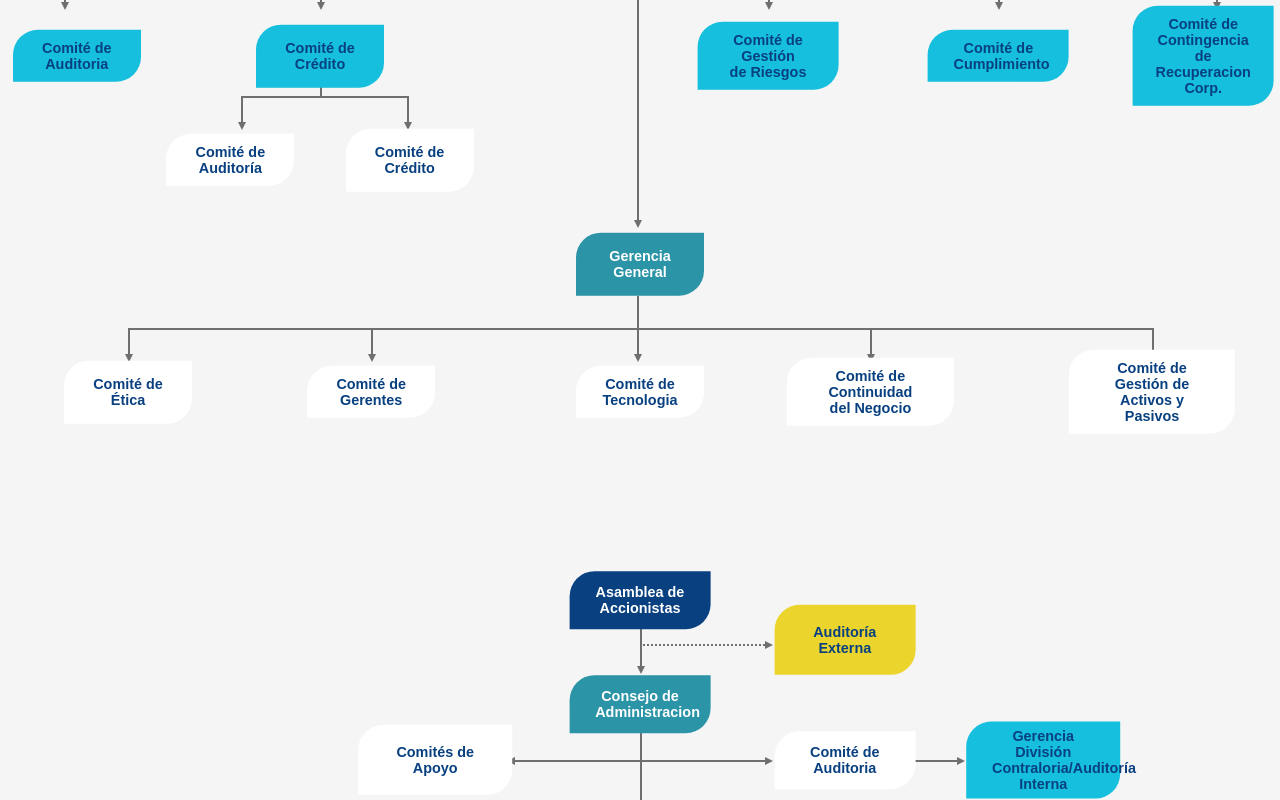
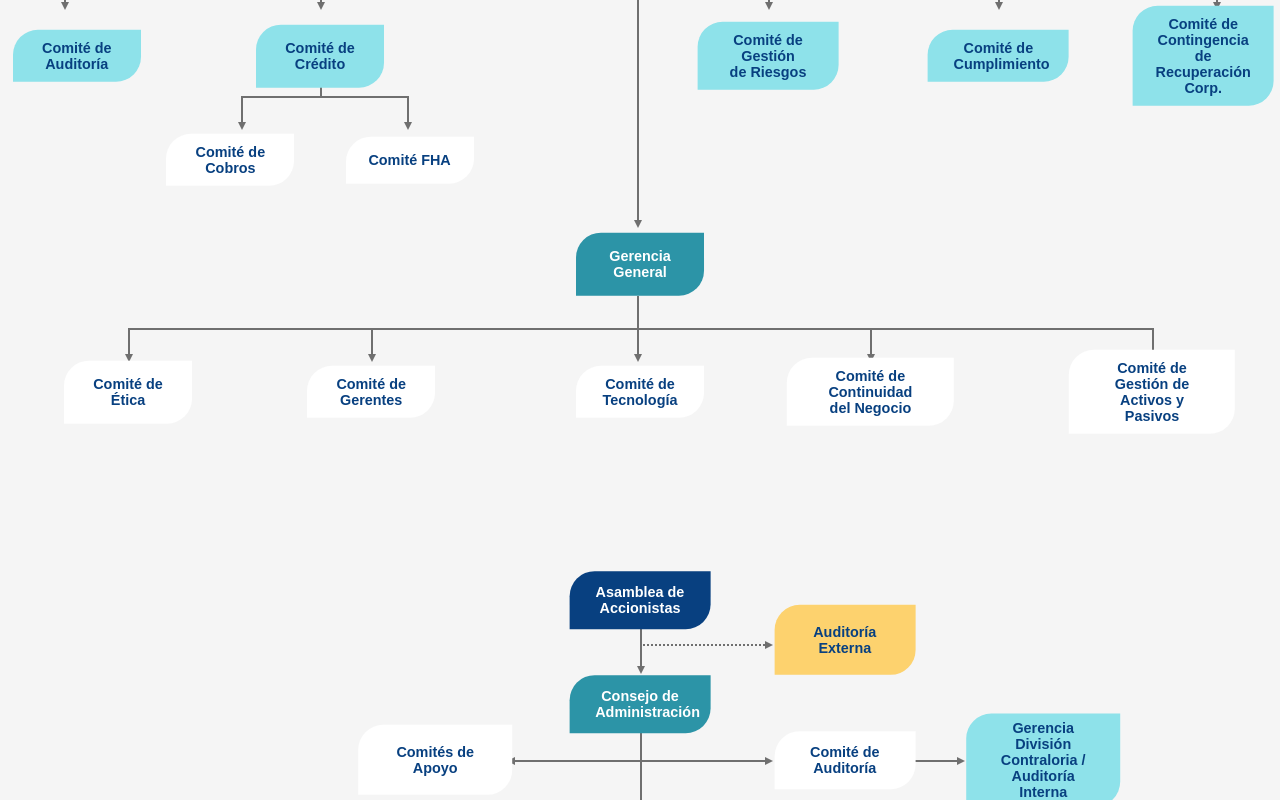
Before and after one commit to johiny/diagrams_css, a React (Vite) app: page / in a window 1280 px wide. Shown: the part 240-1040 px from the top of the page. Built offline with nearby package versions, Linux system fonts and the light colour scheme.

Commit message:
minor fixes and scroll fix

```diff
--- a/src/components/DiagramContainer.jsx
+++ b/src/components/DiagramContainer.jsx
@@ -1,7 +1,7 @@
 import {styled} from "styled-components"
-const DiagramContainer = ({children}) => {
+const DiagramContainer = ({children, marginTop}) => {
   return (
-    <Container>
+    <Container marginTop={marginTop}>
     {children}
     </Container>
   )
@@ -9,9 +9,11 @@ const DiagramContainer = ({children}) => {
 
 const Container = styled.div`
   position: relative;
-  width: 100vw;
-  min-height: 100vh;
+  width: 100%;
+  min-height: 100%;
   background-color: transparent;
-  overflow: auto;
+  overflow: visible;
+  margin-top: ${(props) => props.marginTop || 0};
+  overflow-y: visible;
 `
 export default DiagramContainer
--- a/src/components/Mark.jsx
+++ b/src/components/Mark.jsx
@@ -29,10 +29,10 @@ const Mark = ({
 const mark_colors = {
   darkBlue: "#084080",
   greenBlue: "#2c94a7",
-  lightBlue: "#15bfdd",
+  lightBlue: "#8EE2EA",
   veryLigthBlue: "#69e2f8",
   white: "#ffffff",
-  yellow: '#ebd52c',
+  yellow: '#FDD26E',
   gray: '#b8b8b8',
 };
 
--- a/src/diagrams/AsambleaDeAccionesMobile.jsx
+++ b/src/diagrams/AsambleaDeAccionesMobile.jsx
@@ -57,7 +57,7 @@ const AsambleaDeAccionesMobile = () => {
         width={"50%"}
         textColor={"darkBlue"}
       >
-        Comité de Auditoría
+        Comité de Cobros
       </Mark>
       <HorizonalLine width={'10%'} left={'26%'} top={'55%'}/>
       <Mark
@@ -68,7 +68,7 @@ const AsambleaDeAccionesMobile = () => {
         width={"50%"}
         textColor={"darkBlue"}
       >
-        Comité de Crédito
+        Comité FHA
       </Mark>
       <HorizonalLine width={'10%'} left={'18%'} top={'65%'}/>
       <Mark
@@ -101,7 +101,7 @@ const AsambleaDeAccionesMobile = () => {
         width={"50%"}
         textColor={"darkBlue"}
       >
-        Comité de Contingencia <br/> de Recuperacion Corp.
+        Comité de Contingencia <br/> de Recuperación Corp.
       </Mark>
       <HorizonalLine width={'10%'} left={'18%'} top={'98%'}/>
       <Mark
@@ -146,7 +146,7 @@ const AsambleaDeAccionesMobile = () => {
         width={"50%"}
         textColor={"darkBlue"}
       >
-       Comité de Tecnologia
+       Comité de Tecnología
       </Mark>
       <HorizonalLine width={'10%'} left={'26%'} top={'140%'}/>
       <Mark
--- a/src/diagrams/AsambleaDeAccionistas.jsx
+++ b/src/diagrams/AsambleaDeAccionistas.jsx
@@ -20,7 +20,7 @@ Consejo de<br/> Administración
 <VerticalLine height={'6%'} arrow  left={'78%'} top={'25%'}/>
 <VerticalLine height={'6%'} arrow  left={'95%'} top={'25%'}/>
 <Mark backgroundColor={'lightBlue'} left={'6%'} top={'37%'} paddingY={'0.8%'}  paddingX={'1.5%'} textColor={'darkBlue'}>
-Comité de Auditoria
+Comité de Auditoría
 </Mark>
 <Mark backgroundColor={'lightBlue'}left={'25%'} paddingY={'1.2%'} top={'37%'} paddingX={'1.5%'}textColor={'darkBlue'}>
 Comité de Crédito
@@ -32,17 +32,17 @@ Comité de Gestión <br/> de Riesgos
 Comité de <br/> Cumplimiento
 </Mark>
 <Mark backgroundColor={'lightBlue'}left={'94%'} top={'37%'}  paddingY={'0.8%'} width={'9%'} paddingX={'1%'} textColor={'darkBlue'}>
-Comité de Contingencia <br/> de Recuperacion Corp.
+Comité de Contingencia <br/> de Recuperación Corp.
 </Mark>
 <VerticalLine height={'4%'}  position={'absolute'} left={'25%'} top={'38%'}/>
 <HorizonalLine width={'13%'} position={'absolute'} left={'18.8%'} top={'42%'}/>
 <VerticalLine height={'4%'} arrow  position={'absolute'} left={'18.8%'} top={'42%'}/>
 <VerticalLine height={'4%'} arrow  position={'absolute'} left={'31.8%'} top={'42%'}/>
 <Mark backgroundColor={'white'}left={'18%'} top={'50%'} paddingX={'1.5%'} paddingY={'0.8%'} textColor={'darkBlue'}>
-Comité de Auditoría
+Comité de Cobros
 </Mark>
 <Mark backgroundColor={'white'}left={'32%'} top={'50%'} paddingX={'1.5%'} paddingY={'1.2%'} textColor={'darkBlue'}>
-Comité de Crédito
+Comité FHA
 </Mark>
 <Mark backgroundColor={'greenBlue'}left={'50%'} top={'63%'} paddingX={'1.5%'} paddingY={'1.2%'} textColor={'white'}>
 Gerencia General
@@ -60,7 +60,7 @@ Comité de Ética
 Comité de Gerentes
 </Mark>
 <Mark backgroundColor={'white'}left={'50%'} top={'79%'} paddingX={'1.5%'} paddingY={'0.8%'} textColor={'darkBlue'}>
-Comité de Tecnologia
+Comité de Tecnología
 </Mark>
 <Mark backgroundColor={'white'}left={'68%'} top={'79%'} width={'9%'} paddingY={'0.8%'} textColor={'darkBlue'}>
 Comité de Continuidad <br/> del Negocio
--- a/src/diagrams/AsambleaDeAccionistasExtend.jsx
+++ b/src/diagrams/AsambleaDeAccionistasExtend.jsx
@@ -15,16 +15,16 @@ Asamblea de<br/> Accionistas
 Auditoría Externa
 </Mark>
 <Mark backgroundColor={'greenBlue'} textColor={'white'}  left={'50%'} top={'18%'} >
-Consejo de <br/> Administracion
+Consejo de <br/> Administración
 </Mark>
 <VerticalLine arrow left={'50%'} top={'20%'} height={'35%'}/>
 <HorizonalLine arrow backArrow left={'40%'} top={'25%'} width={'20%'}/>
 <Mark backgroundColor={'white'} textColor={'darkBlue'}  left={'66%'} top={'25%'} >
-Comité de Auditoria
+Comité de Auditoría
 </Mark>
 <HorizonalLine arrow  left={'70%'} top={'25%'} width={'5%'}/>
 <Mark backgroundColor={'lightBlue'} textColor={'darkBlue'}  left={'81.5%'} width={'8%'} paddingY={'0.5%'} top={'25%'} >
-Gerencia División Contraloria/Auditoría Interna
+Gerencia División Contraloria / <br/> Auditoría Interna
 </Mark>
 <Mark backgroundColor={'white'} textColor={'darkBlue'} paddingY={'1.5%'} width={'8%'}  left={'34%'} top={'25%'} >
 Comités de Apoyo
@@ -45,7 +45,7 @@ Asesoría Legal
 Cumplimiento
 </Mark>
 <Mark backgroundColor={'greenBlue'} textColor={'white'}  left={'50%'} top={'60%'} >
-Consejo de <br/> Administracion
+Consejo de <br/> Administración
 </Mark>
 <VerticalLine arrow left={'50%'} top={'63%'} height={'66%'}/>
 <HorizonalLine left={'30%'} top={'70%'} width={'42%'}/>
@@ -116,7 +116,7 @@ Gerencia División <br/> Banca Personal
 Financiera <br/> Industrial, S.A
 </Mark>
 <Mark backgroundColor={'white'} textColor={'darkBlue'}  left={'94%'} top={'122.5%'} paddingX={'1.5%'}>
-Contenida, <br/> S.A
+Contecnica, <br/> S.A
 </Mark>
 <HorizonalLine left={'35%'} top={'125%'} width={'30%'}/>
 <VerticalLine arrow left={'65%'} top={'125%'} height={'4%'}/>
--- a/src/diagrams/AsambleaDeAccionistasExtendMobile.jsx
+++ b/src/diagrams/AsambleaDeAccionistasExtendMobile.jsx
@@ -5,7 +5,7 @@ import DiagramContainer from "../components/DiagramContainer";
 import HorizontalLineDotted from "../components/HorizontalLineDotted";
 const AsambleaDeAccionistasExtendMobile = () => {
   return (
-    <DiagramContainer>
+    <DiagramContainer marginTop={'60vh'}>
       <Mark
         backgroundColor={"darkBlue"}
         left={"50%"}
@@ -36,7 +36,7 @@ const AsambleaDeAccionistasExtendMobile = () => {
         width={'90%'}
         paddingY={"3%"}
       >
-        Consejo de <br /> Administracion
+        Consejo de <br /> Administración
       </Mark>
       <HorizonalLine left={'20%'} top={'45%'} width={'15%'}/>
       <Mark
@@ -58,7 +58,7 @@ const AsambleaDeAccionistasExtendMobile = () => {
         width={'50%'}
         paddingY={"5%"}
       >
-        Comité de Auditoria
+        Comité de Auditoría
       </Mark>
       <VerticalLine left={"30%"} top={"58%"} height={"6%"} />
       <HorizonalLine left={'30%'} top={'64%'} width={'6%'}/>
@@ -70,7 +70,7 @@ const AsambleaDeAccionistasExtendMobile = () => {
         width={'50%'}
         paddingY={"2%"}
       >
-        Gerencia División Contraloria/Auditoría Interna
+        Gerencia División Contraloria / <br/> Auditoría Interna
       </Mark>
       <HorizonalLine left={'20%'} top={'75%'} width={'15%'}/>
       <Mark
@@ -125,7 +125,7 @@ const AsambleaDeAccionistasExtendMobile = () => {
         width={'90%'}
         paddingY={"3%"}
       >
-        Consejo de <br /> Administracion
+        Consejo de <br /> Administración
       </Mark>
       <HorizonalLine left={'20%'} top={'125%'} width={'15%'}/>
       <Mark
@@ -303,7 +303,7 @@ const AsambleaDeAccionistasExtendMobile = () => {
         width={'50%'}
         paddingY={"5%"}
       >
-      Contenida, S.A
+      Contecnica, S.A
       </Mark>
       <HorizonalLine left={'20%'} top={'263%'} width={'5%'}/>
       <Mark
```
Also changed, not shown: 4 other files (tests, documents, lock files or other folders).
